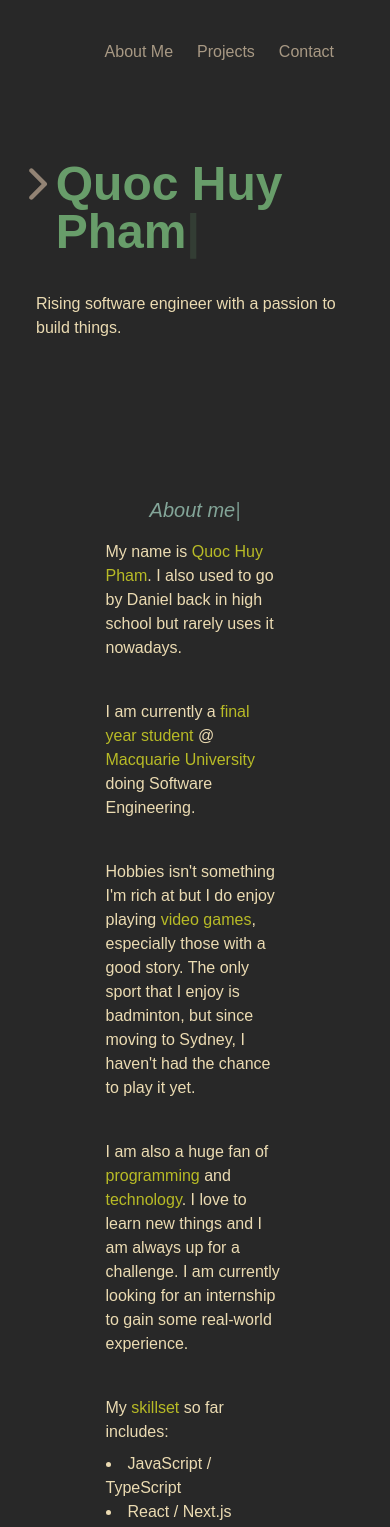
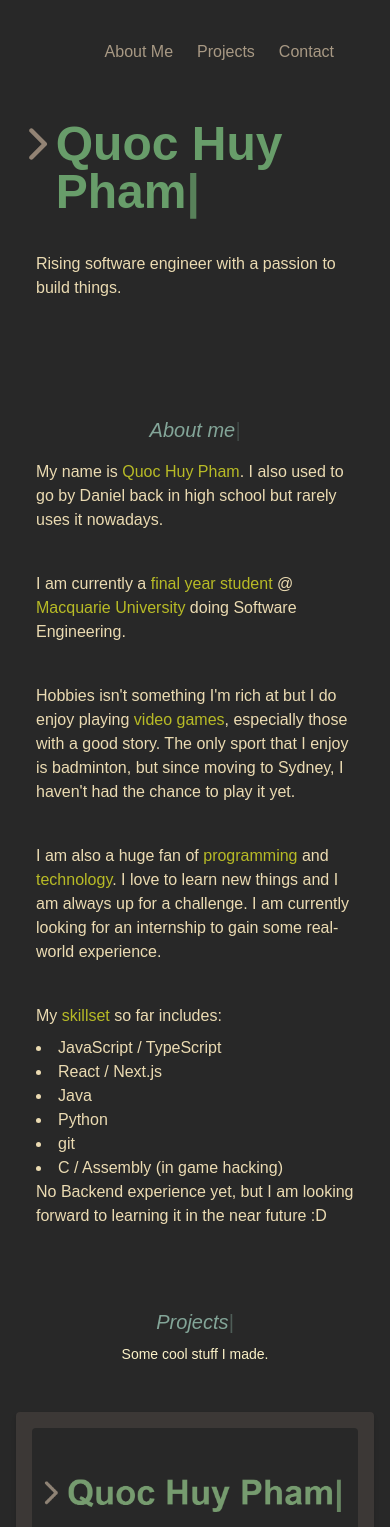
Before and after one commit to Fozzyishere/portfiolio, a Next.js app: page / in a window 390 px wide. Shown: the top 1527 px of the page. Built offline with nearby package versions, Linux system fonts and the light colour scheme.

Commit message:
fix: slight adjustment for better responsive

```diff
--- a/src/components/AboutMe.tsx
+++ b/src/components/AboutMe.tsx
@@ -3,11 +3,14 @@ import Typewriter from "./ui/Typewriter";
 
 export const AboutMe = () => {
   return (
-    <div id="about-me" className="about-me text-gruvbox-fg1 flex flex-col items-center justify-center py-10 md:py-20 ">
+    <div
+      id="about-me"
+      className="about-me text-gruvbox-fg1 flex flex-col items-center justify-center py-10 md:py-20 "
+    >
       <h1 className="text-xl sm:text-2xl md:text-3xl text-gruvbox-blue-light mb-4 italic">
         <Typewriter string="About me" typeSpeed={60} />
       </h1>
-      <div className="w-1/2">
+      <div className="w-full md:w-1/2 px-5">
         <p>
           My name is{" "}
           <span className="text-gruvbox-green-light">Quoc Huy Pham</span>. I
--- a/src/components/Hero.tsx
+++ b/src/components/Hero.tsx
@@ -4,7 +4,7 @@ import { FaChevronRight } from "react-icons/fa6";
 
 const Hero = () => {
   return (
-    <div className="py-20">
+    <div className="py-10 md:py-20">
       <div className="container mx-auto text-left">
         <h1 className="flex flex-row text-5xl md:text-7xl font-bold mb-4 text-gruvbox-aqua-dark">
           <FaChevronRight className="text-gruvbox-gray-dark transform-[scale(0.75)]" />
```
